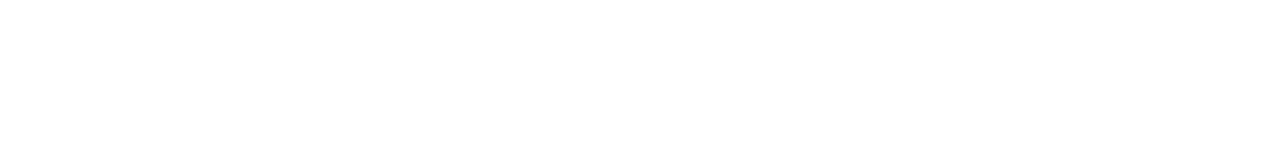
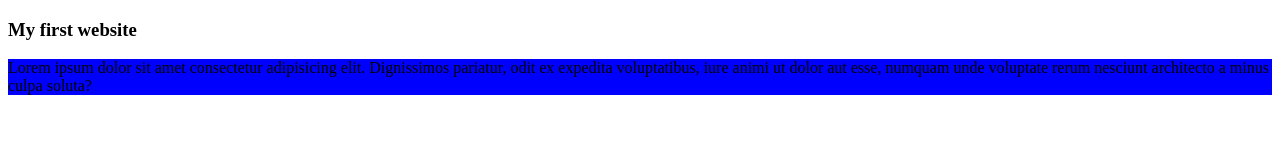
Before and after one commit to Insana343/My-simple-website, a plain HTML site: page index.html in a window 1280 px wide. Drawn offline with Linux system fonts and the light colour scheme.

Commit message:
added the first blog

```diff
--- a/index.html
+++ b/index.html
@@ -4,8 +4,12 @@
     <meta charset="UTF-8">
     <meta name="viewport" content="width=device-width, initial-scale=1.0">
     <title>my simple website</title>
+    <link rel="stylesheet" href="style/blog.css">
 </head>
 <body>
-
+    <h3>My first website</h3>
+    <div>
+    <p>Lorem ipsum dolor sit amet consectetur adipisicing elit. Dignissimos pariatur, odit ex expedita voluptatibus, iure animi ut dolor aut esse, numquam unde voluptate rerum nesciunt architecto a minus culpa soluta?</p>
+    </div>
 </body>
 </html>
--- /dev/null
+++ b/style/blog.css
@@ -0,0 +1,4 @@
+div{
+    background-color: blue;
+    padding: 10p;
+}
```
